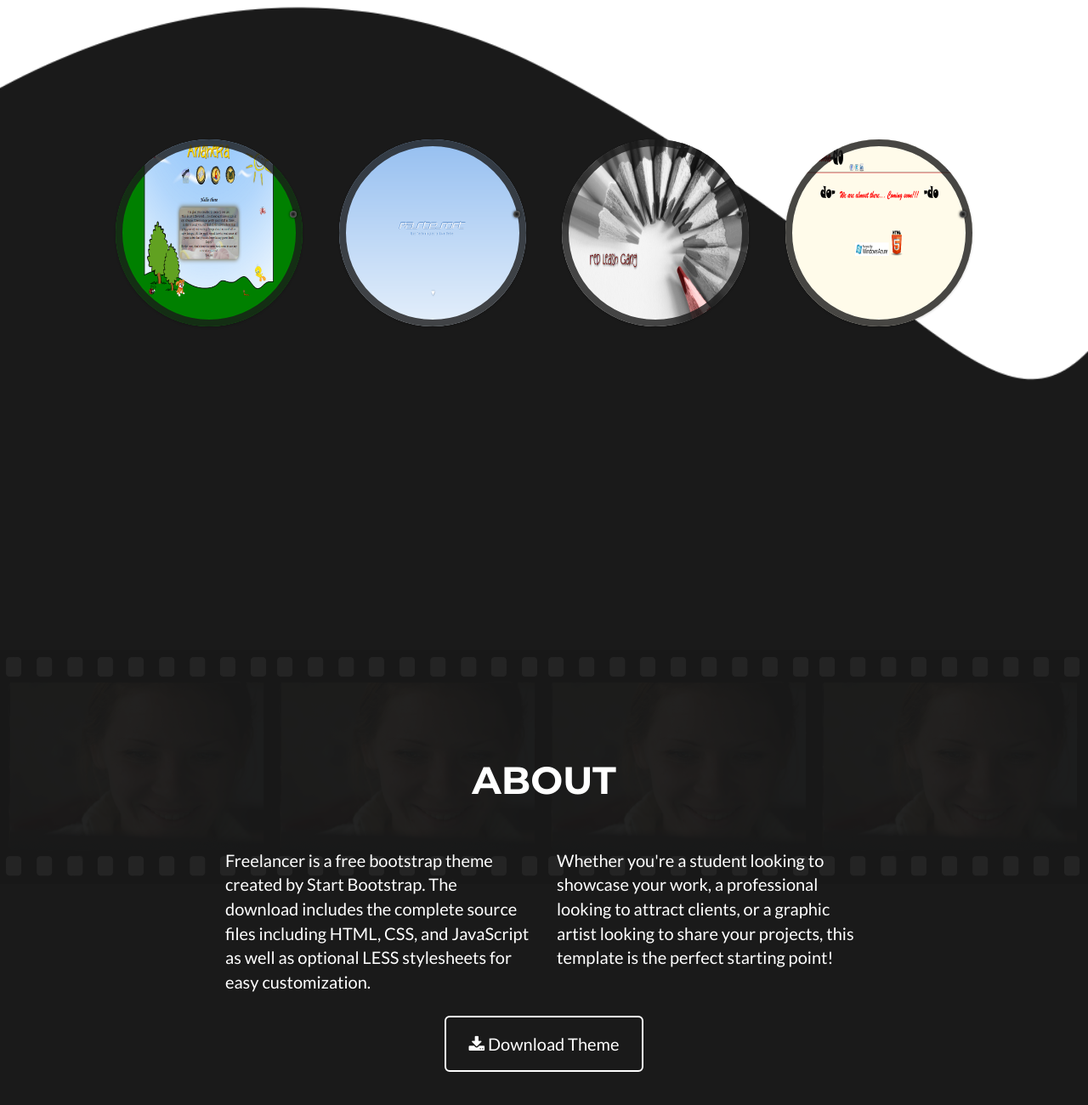
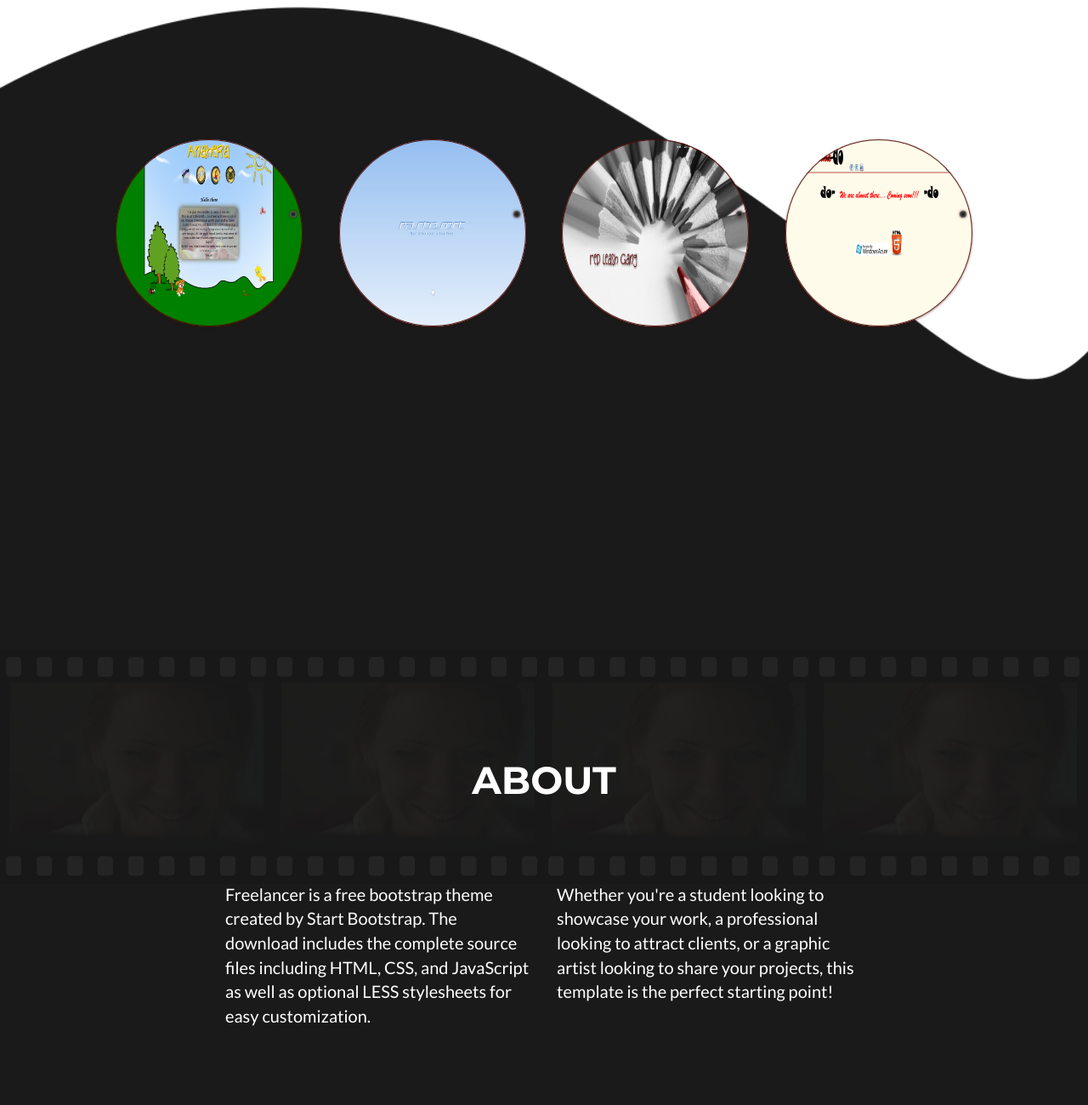
Before and after one commit to Devilde/Devilde, a plain HTML site: page Website/index.html in a window 1280 px wide. Shown: the part 1015-2315 px from the top of the page at 85% size. Drawn offline with nearby package versions, Linux system fonts and the light colour scheme.

Commit message:
Portfolio item shadow thickness and colour change

```diff
--- a/Website/css/freelancer.css
+++ b/Website/css/freelancer.css
@@ -32,7 +32,7 @@ h6 {
 
 hr.star-light,
 hr.star-primary {
-    margin: 25px auto 30px;
+    margin: 55px auto 40px;
     padding: 0;
     max-width: 250px;
     border: 0;
@@ -55,8 +55,7 @@ hr.star-light {
 }
 
 hr.star-light:after {
-    color: #fff;
-    background-color: #B21100;
+    color: #B21100;
 }
 
 hr.star-primary {
@@ -269,7 +268,7 @@ section.success {
 	border-radius: 50%;
 	position: relative;
 	cursor: default;
-	box-shadow: 0 1px 3px rgba(0,0,0,0.2);
+	box-shadow: 0 1px 3px rgba(84,8,0,0.5);
 }
 
 .ch-thumb {
@@ -278,7 +277,7 @@ section.success {
 	border-radius: 50%;
 	overflow: hidden;
 	position: absolute;
-	box-shadow: inset 0 0 0 8px rgba(26,26,26, 0.8);
+	box-shadow: inset 0 0 0 1px rgba(84,8,0, 0.9);
 
 	-webkit-transform-origin: 95% 40%;
 	-moz-transform-origin: 95% 40%;
@@ -309,7 +308,7 @@ section.success {
 	background: -o-radial-gradient(center, ellipse cover, rgba(14,14,14,1) 0%,rgba(125,126,125,1) 100%);
 	background: -ms-radial-gradient(center, ellipse cover, rgba(14,14,14,1) 0%,rgba(125,126,125,1) 100%);
 	background: radial-gradient(ellipse at center, rgba(14,14,14,1) 0%,rgba(125,126,125,1) 100%);
-	box-shadow: 0 0 3px rgba(0,0,0,0.9);
+	box-shadow: 0 0 3px rgba(84,8,0,0.9);
 }
 
 .ch-img-1 {
@@ -419,7 +418,7 @@ section.success {
 	background: rgba(255,255,255,0.5);
 }
 .ch-item:hover .ch-thumb {
-	box-shadow: inset 0 0 0 8px rgba(26,26,26, 0.8), 0 1px 3px rgba(0,0,0,0.2);
+	box-shadow: inset 0 0 0 1px rgba(48,8,0, 0.9), 0 1px 3px rgba(0,0,0,0.2);
 	-webkit-transform: rotate(-110deg);
 	-moz-transform: rotate(-110deg);
 	-o-transform: rotate(-110deg);
@@ -434,8 +433,6 @@ section.success {
 	-ms-transform: translateX(0px) rotate(0deg);
 	transform: translateX(0px) rotate(0deg);
 }
-
-
 
 .ch-grid {
 	margin: 20px 0 0 0;
--- a/Website/index.html
+++ b/Website/index.html
@@ -82,7 +82,7 @@
 						<div class="ch-item">
 							<div class="ch-info">
 								<h3>Children</h3>
-								<p>for Anahera <a href="http://drbl.in/eGjw">View the Website</a></p>
+								<p>Anahera <a href="http://drbl.in/eGjw">View the Website</a></p>
 							</div>
 							<div class="ch-thumb ch-img-1"></div>
 						</div>
@@ -91,7 +91,7 @@
 						<div class="ch-item">
 							<div class="ch-info">
 								<h3>Simplicity</h3>
-								<p>for PasteSoft <a href="http://drbl.in/eFWR">View the Website</a></p>
+								<p>PasteSoft <a href="http://drbl.in/eFWR">View the Website</a></p>
 							</div>
 							<div class="ch-thumb ch-img-2"></div>
 						</div>
@@ -100,7 +100,7 @@
 						<div class="ch-item">
 							<div class="ch-info">
 								<h3>Create</h3>
-								<p>for Red Leash Gang <a href="http://drbl.in/eFED">View the Website</a></p>
+								<p>Red Leash Gang <a href="http://drbl.in/eFED">View the Website</a></p>
 							</div>
 							<div class="ch-thumb ch-img-3"></div>
 						</div>
@@ -109,7 +109,7 @@
 						<div class="ch-item">
 							<div class="ch-info">
 								<h3>Coming Soon</h3>
-								<p>for DoWannaDo <a href="http://drbl.in/eFED">View the Website</a></p>
+								<p>DoWannaDo <a href="http://drbl.in/eFED">View the Website</a></p>
 							</div>
 							<div class="ch-thumb ch-img-4"></div>
 						</div>
@@ -133,11 +133,6 @@
                 </div>
                 <div class="col-lg-4">
                     <p>Whether you're a student looking to showcase your work, a professional looking to attract clients, or a graphic artist looking to share your projects, this template is the perfect starting point!</p>
-                </div>
-                <div class="col-lg-8 col-lg-offset-2 text-center">
-                    <a href="#" class="btn btn-lg btn-outline">
-                        <i class="fa fa-download"></i> Download Theme
-                    </a>
                 </div>
             </div>
         </div>
```
